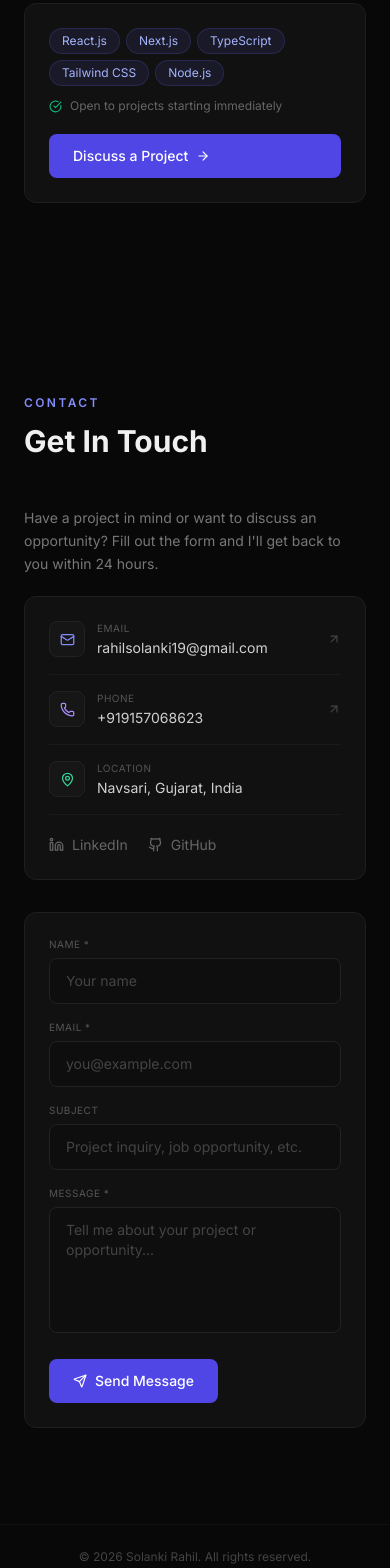
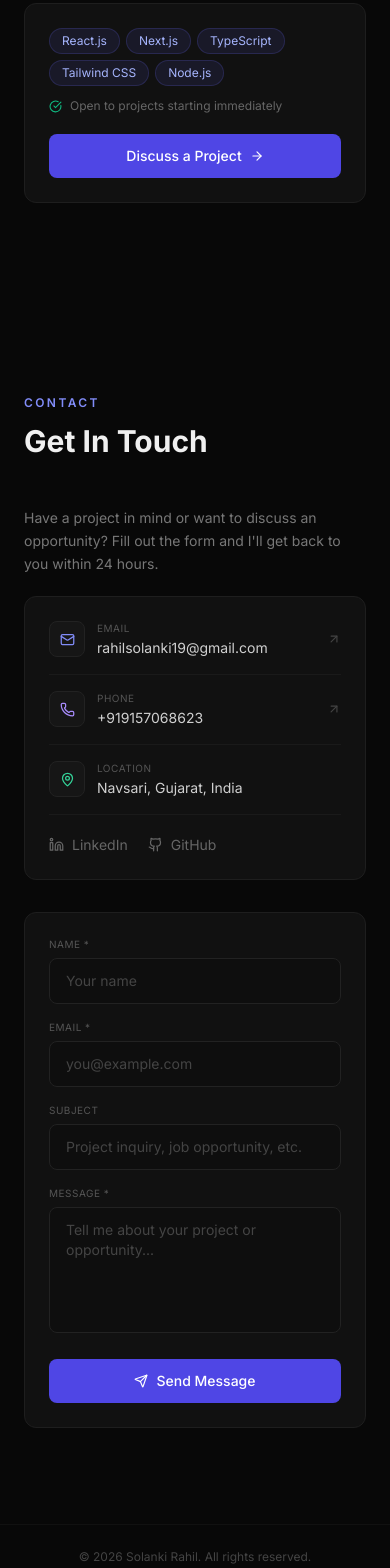
Before and after one commit to rahilsolanki/portfolio, a React (Vite) app: page / in a window 390 px wide. Shown: the part 7760-9328 px from the top of the page. Built offline with nearby package versions, Linux system fonts and the light colour scheme.

Commit message:
update design

```diff
--- a/src/components/Contact.jsx
+++ b/src/components/Contact.jsx
@@ -211,11 +211,11 @@ export default function Contact() {
             </div>
 
             {/* Submit button + status */}
-            <div className="flex items-center gap-4 pt-1">
+            <div className="flex sm:flex-row flex-col items-center gap-4 pt-1">
               <button
                 type="submit"
                 disabled={status === 'sending'}
-                className="btn-primary inline-flex items-center gap-2 disabled:opacity-60 disabled:cursor-not-allowed"
+                className="btn-primary inline-flex items-center justify-center gap-2 disabled:opacity-60 disabled:cursor-not-allowed w-full sm:w-auto"
               >
                 {status === 'sending' ? (
                   <>
--- a/src/components/Freelance.jsx
+++ b/src/components/Freelance.jsx
@@ -92,7 +92,7 @@ export default function Freelance() {
 
           <a
             href={`mailto:${personalInfo.email}?subject=Freelance%20Project%20Inquiry`}
-            className="btn-primary inline-flex items-center gap-2 shrink-0"
+            className="btn-primary inline-flex items-center justify-center gap-2 shrink-0 text-center w-full sm:w-auto"
           >
             Discuss a Project
             <ArrowRight size={14} />
```
